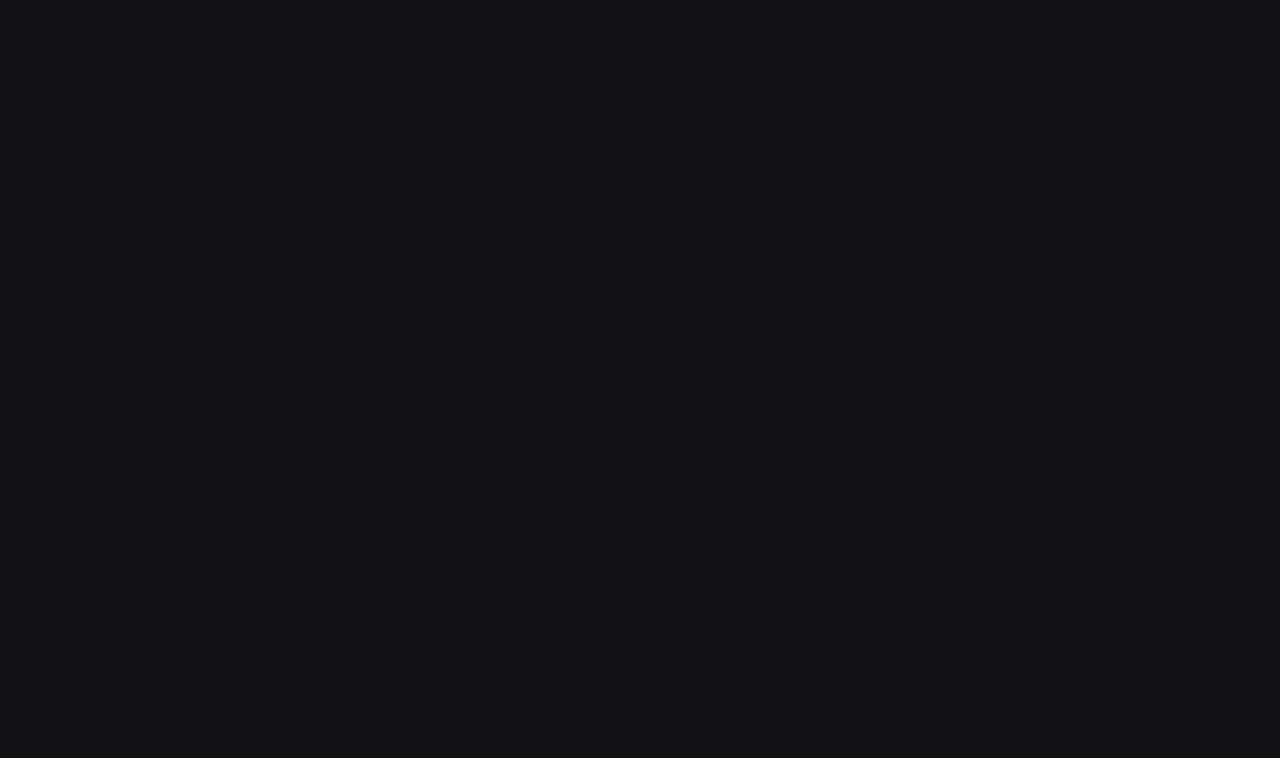
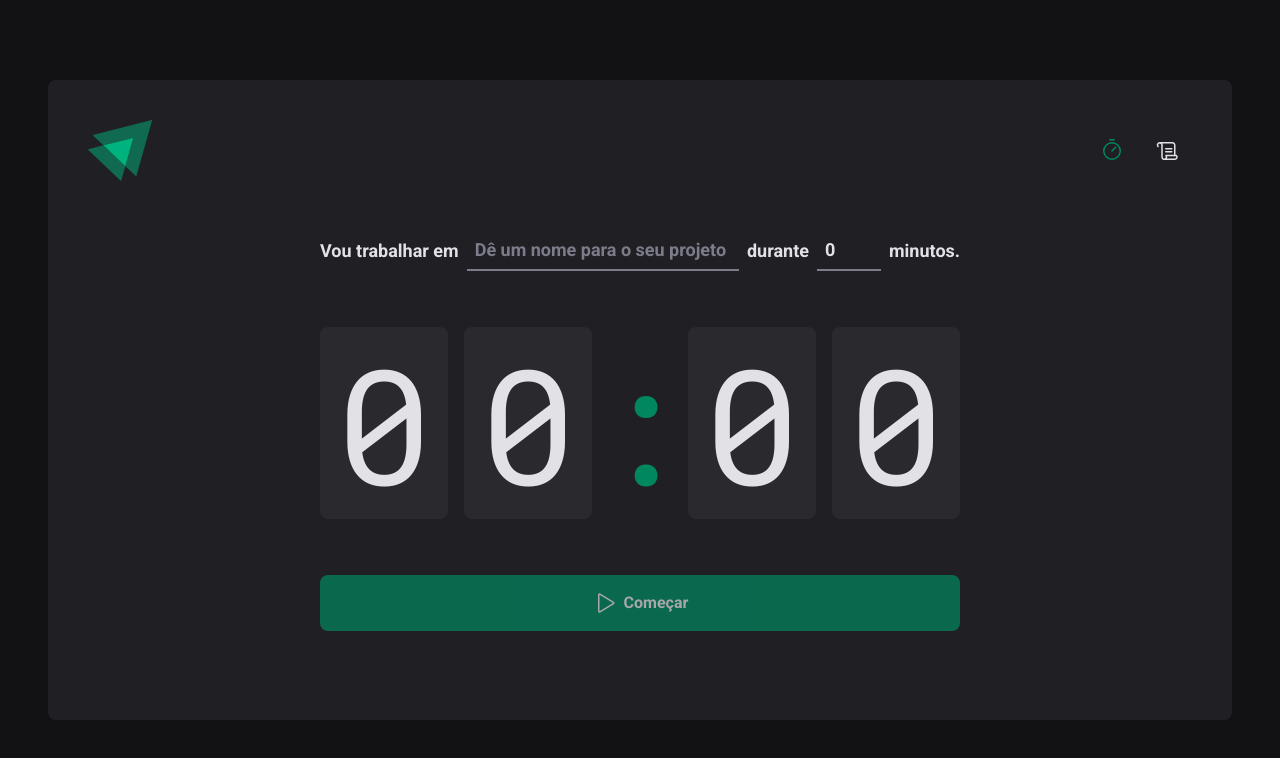
Before and after one commit to soapmactavish23/02-ignite-timer, a React (Vite) app: page /pomodoro-timer in a window 1280 px wide. Before the commit this address had no page. Shown: the top 758 px of the page. Built offline with nearby package versions, Linux system fonts and the light colour scheme.

Commit message:
Ajustando o router

```diff
--- a/src/Router.tsx
+++ b/src/Router.tsx
@@ -6,9 +6,9 @@ import { DefaultLayout } from "./layouts/DefaultLayout";
 export function Router() {
   return (
     <Routes>
-      <Route path="/" element={<DefaultLayout />}>
-        <Route path="/" element={<Home />} />
-        <Route path="/history" element={<History />} />
+      <Route path="/pomodoro-timer" element={<DefaultLayout />}>
+        <Route path="/pomodoro-timer" element={<Home />} />
+        <Route path="/pomodoro-timer/history" element={<History />} />
       </Route>
     </Routes>
   );
--- a/src/components/Header/index.tsx
+++ b/src/components/Header/index.tsx
@@ -8,10 +8,10 @@ export function Header() {
     <HeaderContainer>
       <img src={logoIgnite} alt="" />
       <nav>
-        <NavLink to="/">
+        <NavLink to="/pomodoro-timer">
           <Timer size={24} />
         </NavLink>
-        <NavLink to="/history">
+        <NavLink to="/pomodoro-timer/history">
           <Scroll size={24} />
         </NavLink>
       </nav>
```
